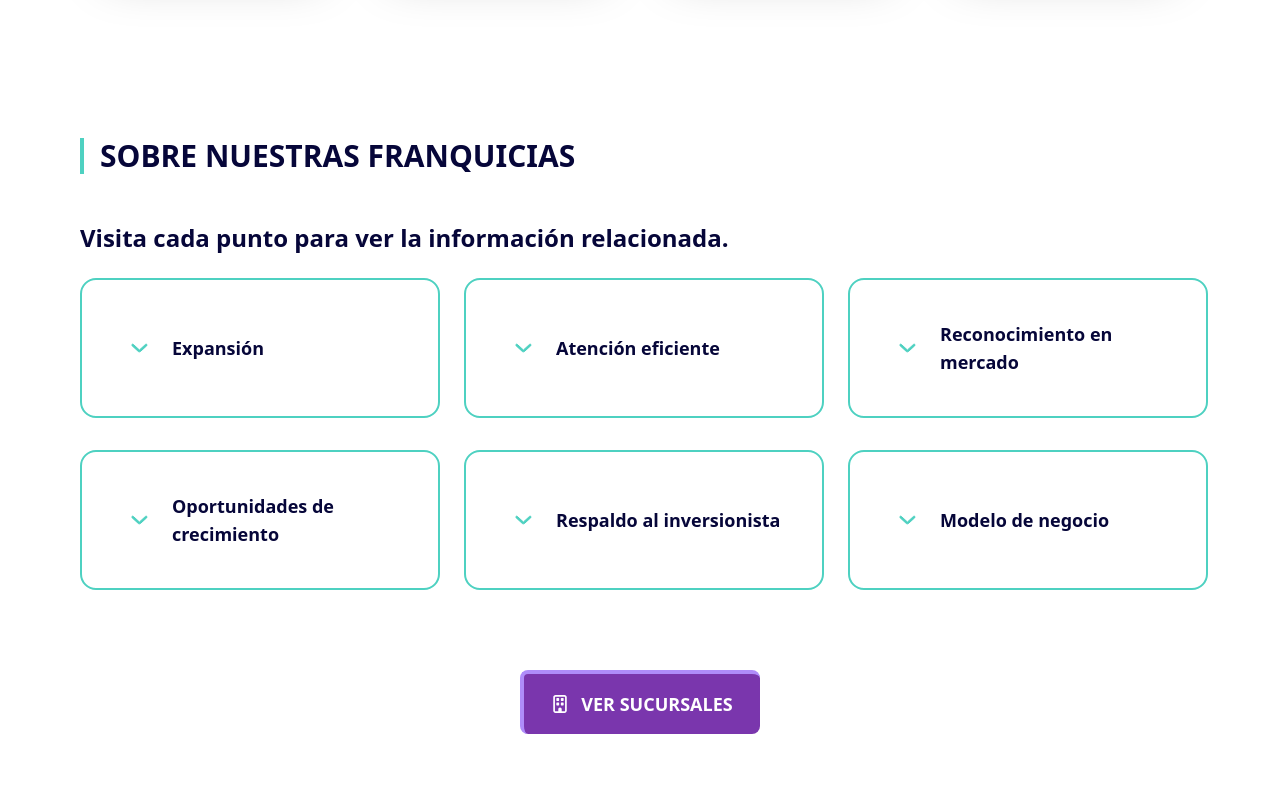
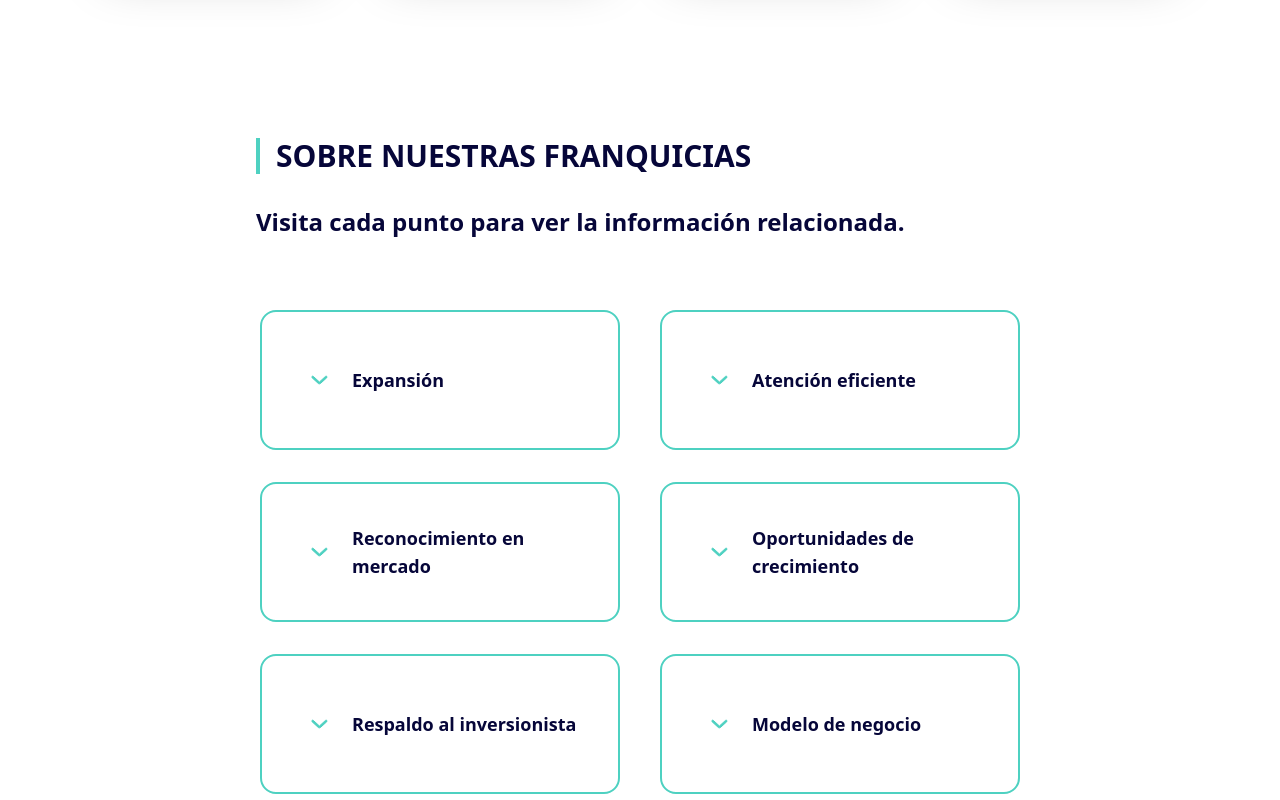
Before and after one commit to dspwebstudiomx/easylav-react, a React (Vite) app: page /franquicias in a window 1280 px wide. Shown: the part 1360-2160 px from the top of the page. Built offline with nearby package versions, Linux system fonts and the light colour scheme.

Commit message:
`Refactor Accordion component and FranquiciasTarjetas page to update styles and layout`

```diff
--- a/src/components/accordion/Accordion.jsx
+++ b/src/components/accordion/Accordion.jsx
@@ -30,7 +30,7 @@ const Accordion = ({ description, title, height }) => {
         onClick={() => handleToggle()}
       >
         {/*  svg icon */}
-        <div className={`mr-2 flex h-8 w-full max-w-[50px] items-center justify-center text-primary`}>
+        <div className={`mr-2 flex w-full max-w-[50px] items-center justify-center text-primary`}>
           <svg
             className={`fill-primary stroke-primary duration-200 ease-in-out ${active ? 'rotate-180' : ''
               }`}
@@ -56,7 +56,7 @@ const Accordion = ({ description, title, height }) => {
 
       </button>
 
-      <div className={`${styles.width} pl-8 duration-200 ease-in-out bg-primary_light  text-dark ${active ? 'block rounded-b-2xl border-l-2 border-l-primary border-b-2 border-b-primary border-r-2 border-r-primary mx-auto h-[260px]' : 'hidden'}`}
+      <div className={`${styles.width} pl-8 duration-200 ease-in-out bg-primary_light  text-dark ${active ? 'block rounded-b-2xl border-l-2 border-l-primary border-b-2 border-b-primary border-r-2 border-r-primary mx-auto md:h-[380px]  lg:h-[340px] pb-8' : 'hidden'}`}
       >
         <p className={`${GENERAL_UI.PARAGRAPH} pt-8  dark:text-dark-6 w-full px-8 pb-4`}>
           {description}
--- a/src/pages/franquicias/FranquiciasTarjetas.jsx
+++ b/src/pages/franquicias/FranquiciasTarjetas.jsx
@@ -93,7 +93,7 @@ const FranquiciasTarjetas = () => {
           <Container>
             {/* Title */}
             <div className="w-full px-4 sm:px-0">
-              <div className="mx-auto mb-[60px] lg:mb-0 flex  flex-col gap-4">
+              <div className="mx-auto mb-[60px] lg:mb-0 flex  flex-col gap-0">
                 <BorderLeft>
                   <TitleH2 className={styles} textColor="text-dark dark:text-light w-full">
                     SOBRE NUESTRAS FRANQUICIAS
@@ -103,14 +103,14 @@ const FranquiciasTarjetas = () => {
               </div>
             </div>
             {/* Title */}
-            <div className=''>
+            <div className='lg:mt-12'>
               {/* Questions */}
-              <ul className="grid sm:grid-cols-2 md:grid-cols-3 gap-8">
+              <ul className="grid sm:grid-cols-2 :grid-cols-3 gap-8">
                 {franquiciaDescripciones.map(description => {
                   return (
                     <li key={description.id} id={`descripcion-${description.id}`} className=" text-dark">
                       <Accordion
-                        height='h-[120px]'
+                        height='h-[130px]'
                         title={description.title}
                         description={description.description}
                       />
```
